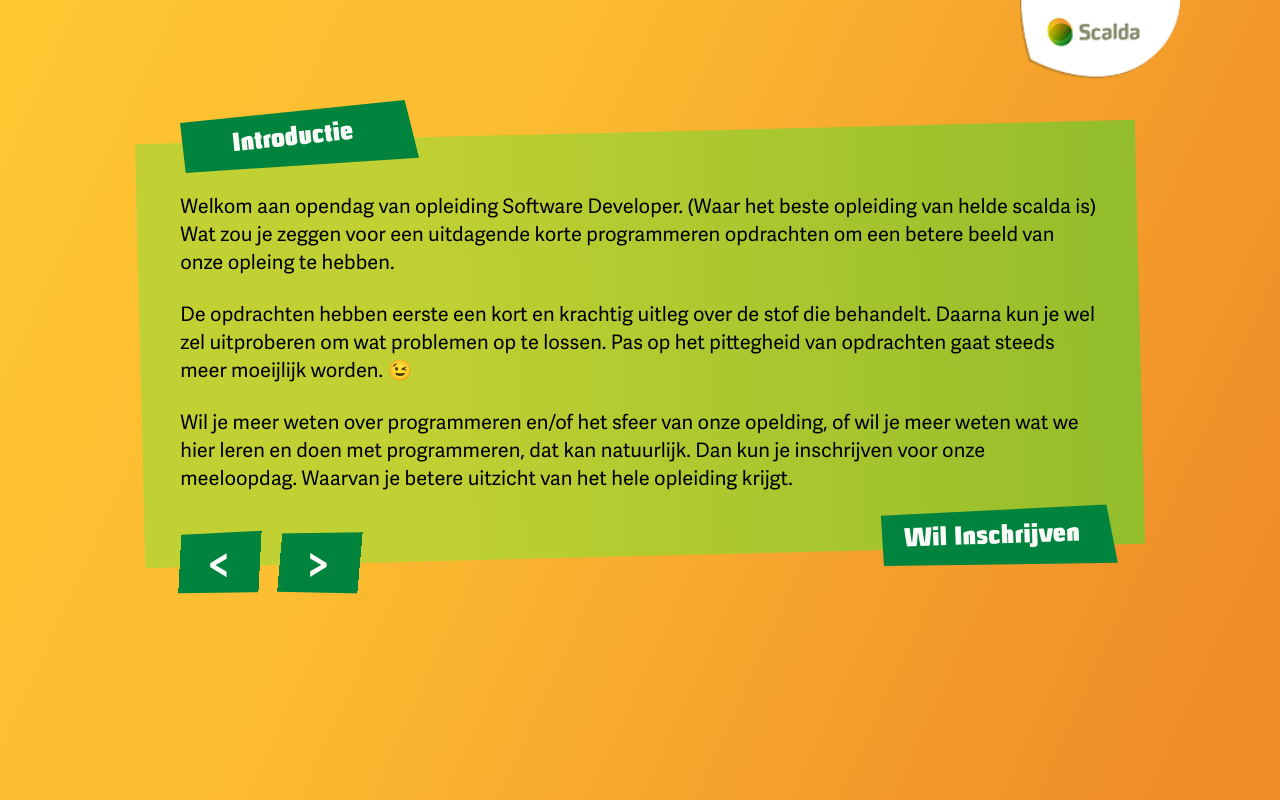
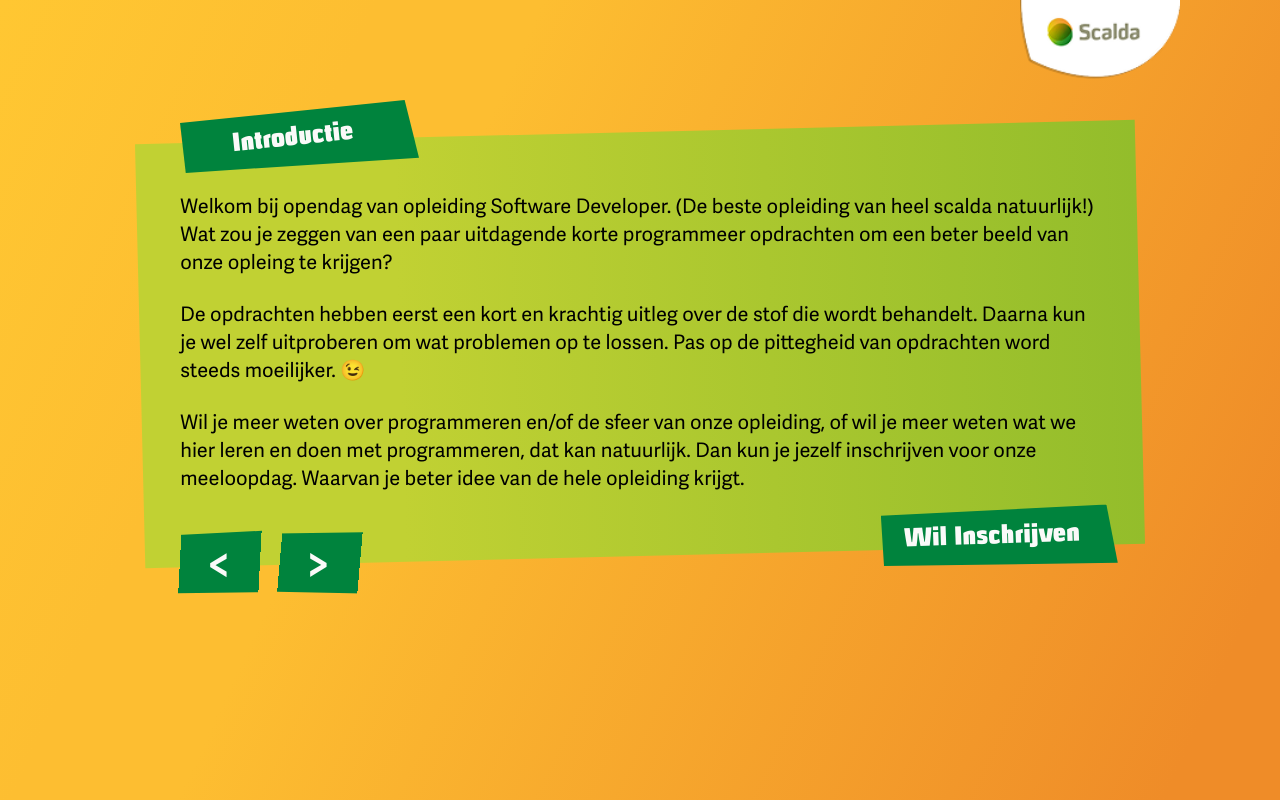
Before and after one commit to TannYuld/opendag-app, a website built with Vite: page intro/3.html in a window 1280 px wide. Built offline with nearby package versions, Linux system fonts and the light colour scheme; what @blockly/field-colour, blockly would draw is missing.

Commit message:
Text fixed

```diff
--- a/intro/1.html
+++ b/intro/1.html
@@ -35,13 +35,13 @@
                         <div class="rotate-[1.4deg]">
                             <div>
                                 <p class="font-scalda-alt text-xl">
-                                    Welkom aan opendag van opleiding Software Developer. (Waar het beste opleiding van
-                                    helde scalda is)
+                                    Welkom bij opendag van opleiding Software Developer. (De beste opleiding van
+                                    heel scalda natuurlijk!)
                                     Wat
                                     zou
-                                    je zeggen voor een uitdagende korte programmeren opdrachten om een betere beeld van
+                                    je zeggen van een paar uitdagende korte programmeer opdrachten om een beter beeld van
                                     onze opleing te
-                                    hebben.
+                                    krijgen?
                                 </p>
                             </div>
                         </div>
--- a/intro/2.html
+++ b/intro/2.html
@@ -42,17 +42,19 @@
             <div class="rotate-[1.4deg]">
               <div>
                 <p class="font-scalda-alt text-xl">
-                  Welkom aan opendag van opleiding Software Developer. (Waar het beste opleiding van helde scalda is)
-                  Wat
-                  zou
-                  je zeggen voor een uitdagende korte programmeren opdrachten om een betere beeld van onze opleing te
-                  hebben.
+                 Welkom bij opendag van opleiding Software Developer. (De beste opleiding van
+                 heel scalda natuurlijk!)
+                 Wat
+                 zou
+                 je zeggen van een paar uitdagende korte programmeer opdrachten om een beter beeld van
+                 onze opleing te
+                 krijgen?
                 </p>
                 <br />
                 <p class="font-scalda-alt text-xl">
-                  De opdrachten hebben eerste een kort en krachtig uitleg over de stof die behandelt. Daarna kun je wel
-                  zel uitproberen om wat problemen op te lossen. Pas op het pittegheid van opdrachten gaat steeds meer
-                  moeijlijk worden. 😉
+                  De opdrachten hebben eerst een kort en krachtig uitleg over de stof die wordt behandelt. Daarna kun je wel
+                  zelf uitproberen om wat problemen op te lossen. Pas op de pittegheid van opdrachten word steeds
+                  moeilijker. 😉
                 </p>
               </div>
             </div>
--- a/intro/3.html
+++ b/intro/3.html
@@ -41,25 +41,27 @@
             <div class="rotate-[1.4deg]">
               <div>
                 <p class="font-scalda-alt text-xl">
-                  Welkom aan opendag van opleiding Software Developer. (Waar het beste opleiding van helde scalda is)
-                  Wat
-                  zou
-                  je zeggen voor een uitdagende korte programmeren opdrachten om een betere beeld van onze opleing te
-                  hebben.
+                  Welkom bij opendag van opleiding Software Developer. (De beste opleiding van
+                 heel scalda natuurlijk!)
+                 Wat
+                 zou
+                 je zeggen van een paar uitdagende korte programmeer opdrachten om een beter beeld van
+                 onze opleing te
+                 krijgen?
                 </p>
                 <br />
                 <p class="font-scalda-alt text-xl">
-                  De opdrachten hebben eerste een kort en krachtig uitleg over de stof die behandelt. Daarna kun je wel
-                  zel uitproberen om wat problemen op te lossen. Pas op het pittegheid van opdrachten gaat steeds meer
-                  moeijlijk worden. 😉
+                  De opdrachten hebben eerst een kort en krachtig uitleg over de stof die wordt behandelt. Daarna kun je wel
+                  zelf uitproberen om wat problemen op te lossen. Pas op de pittegheid van opdrachten word steeds
+                  moeilijker. 😉
                 </p>
                 <br />
                 <p class="font-scalda-alt text-xl">
-                  Wil je meer weten over programmeren en/of het sfeer van onze opelding, of wil je meer weten wat we
+                  Wil je meer weten over programmeren en/of de sfeer van onze opleiding, of wil je meer weten wat we
                   hier
-                  leren en doen met programmeren, dat kan natuurlijk. Dan kun je inschrijven voor onze meeloopdag.
+                  leren en doen met programmeren, dat kan natuurlijk. Dan kun je  jezelf inschrijven voor onze meeloopdag.
                   Waarvan
-                  je betere uitzicht van het hele opleiding krijgt.
+                  je beter idee van de hele opleiding krijgt.
                 </p>
                 <br />
               </div>
```
